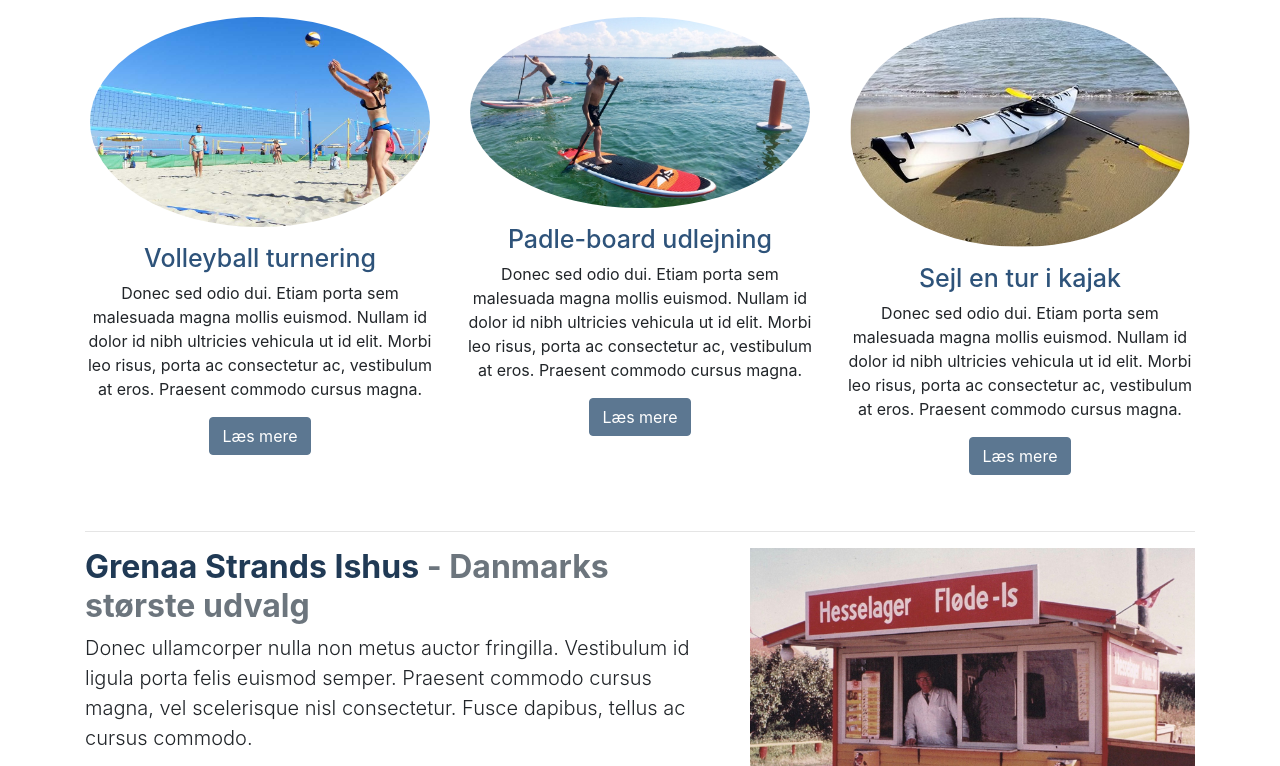
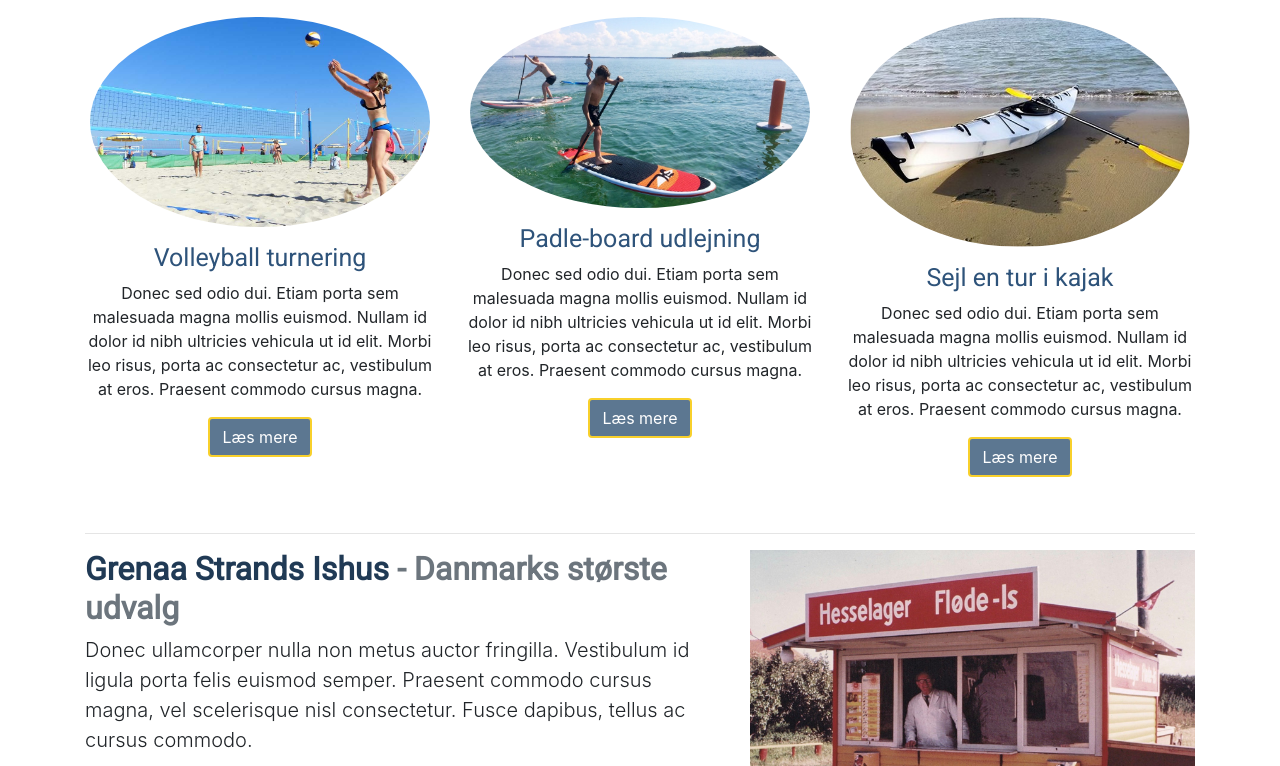
Before and after one commit to kimm0961/Grenaa-strand, a website: page Grenaa-strand/index.html in a window 1280 px wide. Shown: the part 750-1516 px from the top of the page. Drawn offline with nearby package versions, Linux system fonts and the light colour scheme.

Commit message:
Helt færdig

```diff
--- /dev/null
+++ b/Grenaa-strand/scss/_my-mixins.scss
@@ -0,0 +1,5 @@
+@mixin hover {
+    &:not([disabled]):hover {
+      @content;
+    }
+  }
--- a/Grenaa-strand/scss/style.scss
+++ b/Grenaa-strand/scss/style.scss
@@ -1,3 +1,5 @@
+/* Color */
+
 $theme-colors: (
   "secondary": #5C7791,
   "info": #87A0B1,
@@ -5,16 +7,32 @@ $theme-colors: (
 
 //Egne farver
 $col-bluegrey: #203A55;
+$col-yellow: #F8D02B;
 
+/* Navbar-link */
 $navbar-light-color:                rgba($col-bluegrey, .5);
 $navbar-light-hover-color:          rgba($col-bluegrey, .7);
 $navbar-light-active-color:         rgba($col-bluegrey, .9);
 
 
+// Dine ændringer skal være før bootstrap importen
+// Option A: Include all of Bootstrap
 
-// Option A: Include all of Bootstrap
-// Dine ændringer skal være før bootstrap importen
 @import "../node_modules/bootstrap/scss/bootstrap";
+
+
+/* Fonts */
+@import url('https://fonts.googleapis.com/css?family=Roboto&display=swap');
+$font-header: "Roboto", serif;
+
+h1,
+h2,
+h3,
+h4,
+h5,
+h6 {
+  font-family: $font-header;
+}
 
 h2{
   color: $col-bluegrey;
@@ -26,8 +44,11 @@ h3{
   font-size: 25px;
 }
 
-// VARIABLES
+/* Mixins */
 
-/*// Fonts
-@import url('https://fonts.googleapis.com/css?family=Roboto&display=swap');
-$font-main: "Roboto", serif;*/
+.btn {
+  border: 2px solid $col-yellow;
+  @include hover {
+    border-width: 4px;
+  }
+}
```
Also changed, not shown: Grenaa-strand/assets/css/style.css, 1 other file.
